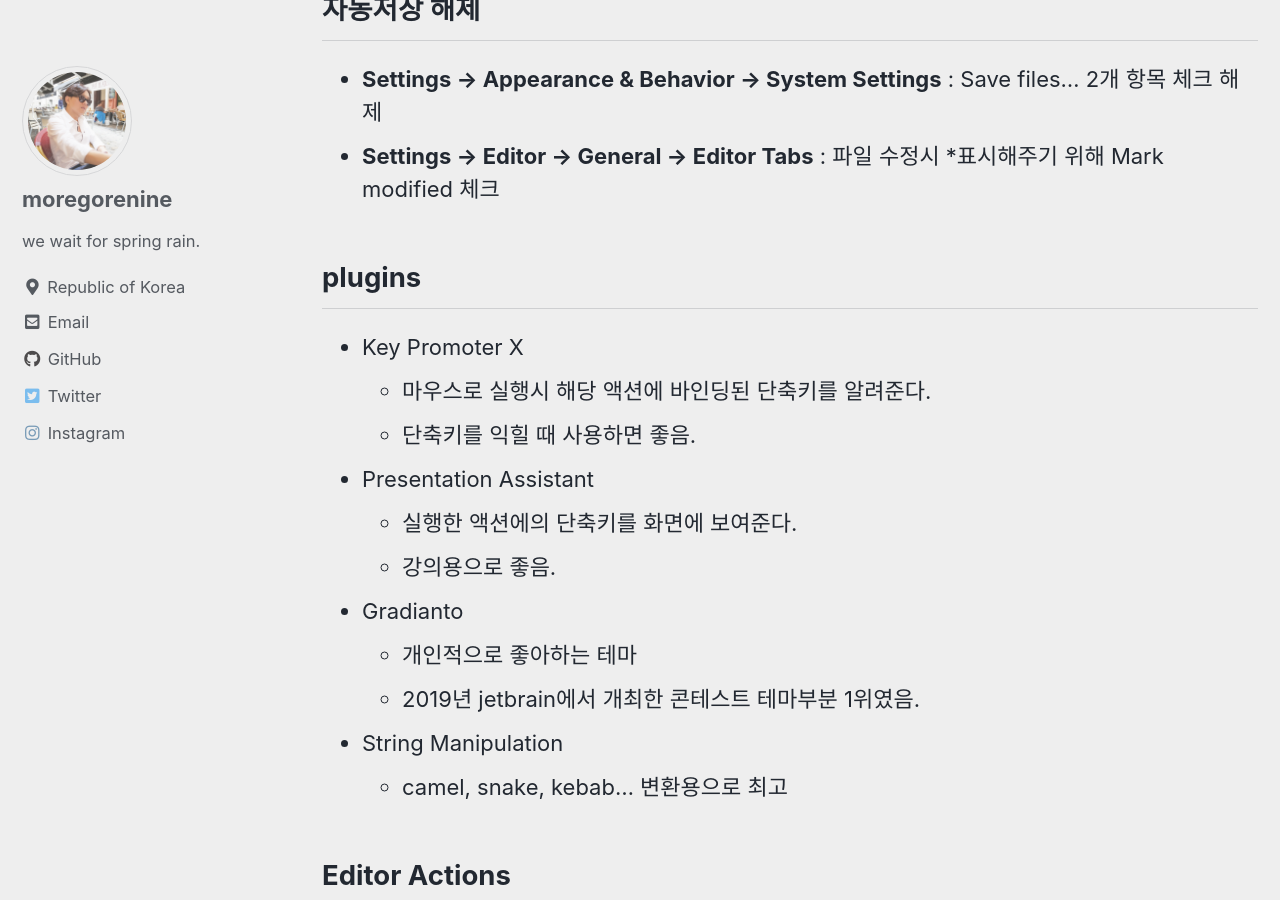
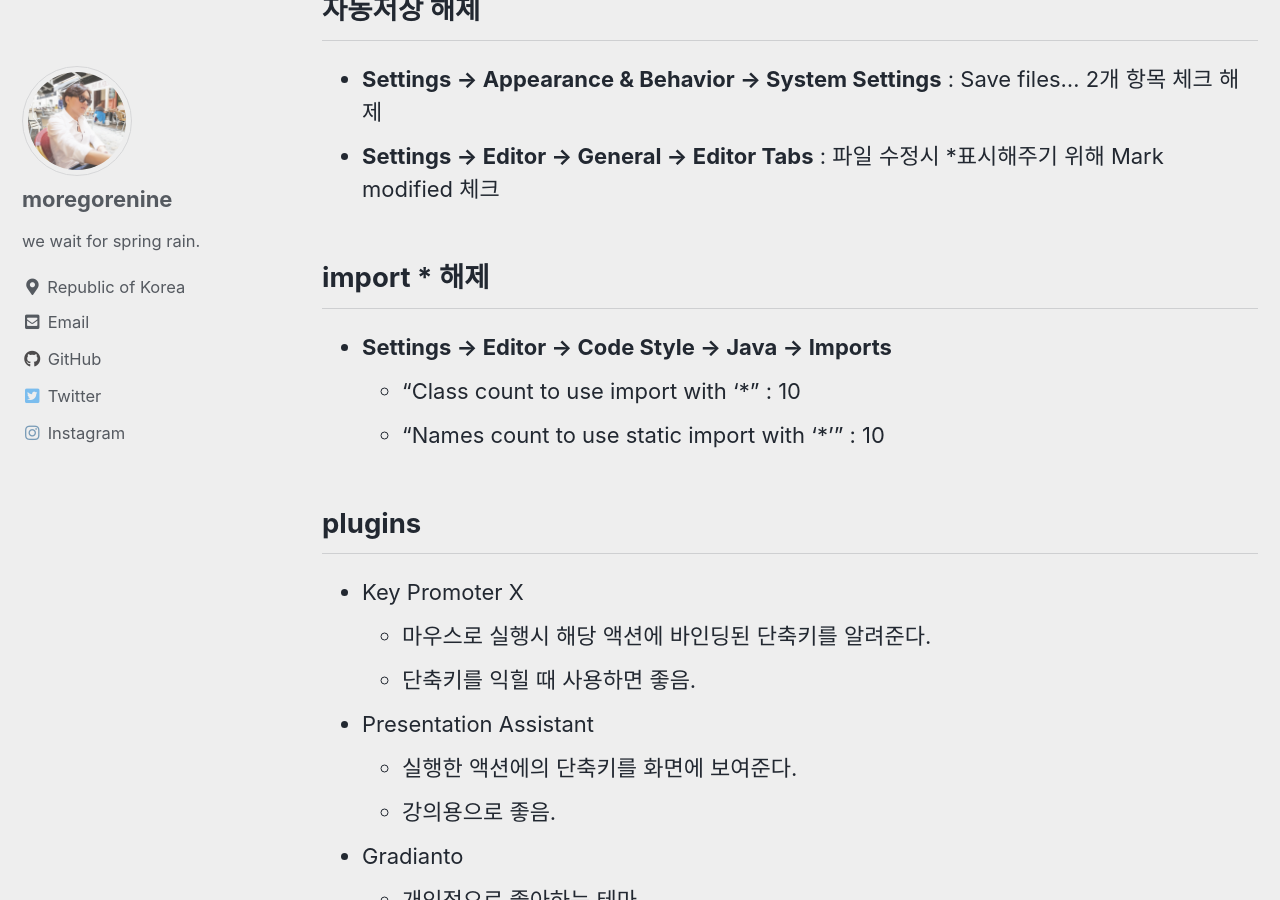
Before and after one commit to moregorenine/moregorenine.github.io, a Jekyll site: the page built from _posts/intellij/2019-11-28-intellij-keymap.md, in a window 1280 px wide and 900 px high, scrolled down 2582 px. Built offline with Jekyll 4.4.1, drawn with Linux system fonts in a browser that asks for light colours; cached includes are drawn as plain includes; comment, search, counter and statistics services are not loaded; some of the changed text lies outside the part shown.

Commit message:
update post intellij

```diff
--- a/_posts/intellij/2019-11-28-intellij-keymap.md
+++ b/_posts/intellij/2019-11-28-intellij-keymap.md
@@ -46,6 +46,11 @@ intellij 가 종종 하단부에 Indexing 작업을 하는게 보일 것이다.
 ## 자동저장 해제
 - **Settings → Appearance & Behavior → System Settings** : Save files... 2개 항목 체크 해제
 - **Settings → Editor → General → Editor Tabs** : 파일 수정시 \*표시해주기 위해 Mark modified 체크
+
+## import * 해제
+- **Settings → Editor → Code Style → Java → Imports**
+  - "Class count to use import with '*" : 10
+  - "Names count to use static import with '*'" : 10
 
 ## plugins
 - Key Promoter X
```
Also changed, not shown: other parts of _posts/intellij/2019-11-28-intellij-keymap.md (+1 -4 lines).
